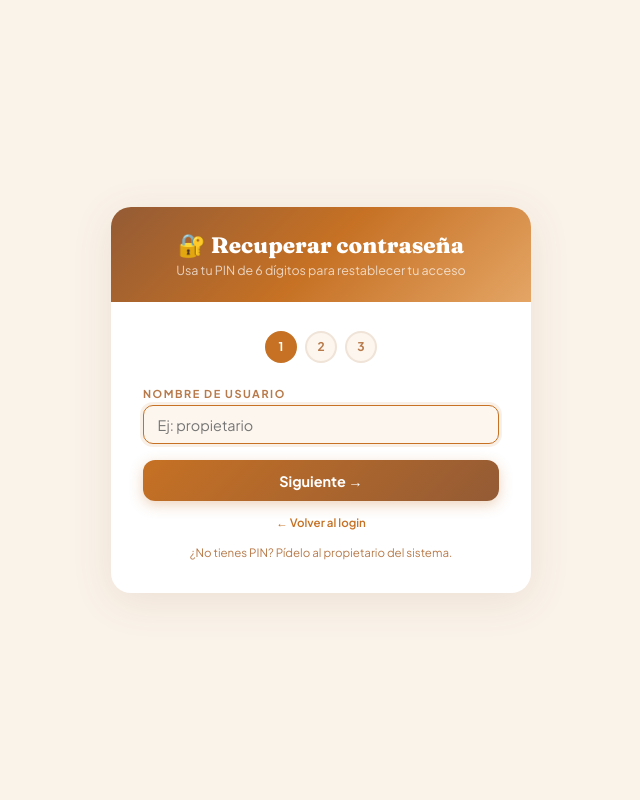
After one commit to Manuel151025/breakcontrol, a PHP site: page /panaderia/recuperar_pin.php in a window 1280 px wide. The commit adds this page. Shown: the whole page, without its empty margins (319-959 px from the left). Run offline with PHP 8.4, Linux system fonts and the light colour scheme.

Commit message:
Feature: recuperación de contraseña por PIN + bugfixes seguridad

```diff
--- /dev/null
+++ b/recuperar_pin.php
@@ -0,0 +1,283 @@
+<?php
+require_once __DIR__ . '/config/app.php';
+require_once __DIR__ . '/config/db.php';
+
+session_name(SESSION_NOMBRE);
+session_start();
+
+// Si ya está logueado, redirigir
+if (isset($_SESSION['id_usuario'])) {
+    header('Location: ' . APP_URL . '/index.php');
+    exit;
+}
+
+$pdo   = getConexion();
+$paso  = 1;
+$error = '';
+$ok    = '';
+$usuario_input = '';
+
+if ($_SERVER['REQUEST_METHOD'] === 'POST') {
+
+    // ── PASO 1: Verificar usuario ──────────────────────────────
+    if (isset($_POST['verificar_usuario'])) {
+        $usuario_input = trim($_POST['usuario'] ?? '');
+        if (empty($usuario_input)) {
+            $error = 'Ingresa tu nombre de usuario.';
+        } else {
+            $stmt = $pdo->prepare("SELECT id_usuario, pin_recuperacion FROM usuario WHERE nombre_usuario=? AND activo=1");
+            $stmt->execute([$usuario_input]);
+            $user = $stmt->fetch();
+
+            if (!$user) {
+                $error = 'Usuario no encontrado.';
+            } elseif (empty($user['pin_recuperacion'])) {
+                $error = 'Este usuario no tiene PIN configurado. Contacta al administrador.';
+            } else {
+                $_SESSION['recover_user_id'] = $user['id_usuario'];
+                $_SESSION['recover_usuario'] = $usuario_input;
+                $paso = 2;
+            }
+        }
+    }
+
+    // ── PASO 2: Verificar PIN ──────────────────────────────────
+    if (isset($_POST['verificar_pin'])) {
+        $pin = trim($_POST['pin'] ?? '');
+        $uid = $_SESSION['recover_user_id'] ?? null;
+        $usuario_input = $_SESSION['recover_usuario'] ?? '';
+
+        if (!$uid) {
+            $error = 'Sesión expirada. Empieza de nuevo.';
+            $paso = 1;
+        } elseif (empty($pin) || !preg_match('/^\d{6}$/', $pin)) {
+            $error = 'El PIN debe ser de 6 dígitos.';
+            $paso = 2;
+        } else {
+            $stmt = $pdo->prepare("SELECT pin_recuperacion FROM usuario WHERE id_usuario=?");
+            $stmt->execute([$uid]);
+            $hash = $stmt->fetchColumn();
+
+            if ($hash && password_verify($pin, $hash)) {
+                $_SESSION['recover_pin_ok'] = true;
+                $paso = 3;
+            } else {
+                $error = 'PIN incorrecto.';
+                $paso = 2;
+            }
+        }
+    }
+
+    // ── PASO 3: Cambiar contraseña ─────────────────────────────
+    if (isset($_POST['cambiar_clave'])) {
+        $nueva  = $_POST['nueva_clave'] ?? '';
+        $conf   = $_POST['confirmar_clave'] ?? '';
+        $uid    = $_SESSION['recover_user_id'] ?? null;
+        $pin_ok = $_SESSION['recover_pin_ok'] ?? false;
+        $usuario_input = $_SESSION['recover_usuario'] ?? '';
+
+        if (!$uid || !$pin_ok) {
+            $error = 'Sesión expirada. Empieza de nuevo.';
+            $paso = 1;
+        } elseif (strlen($nueva) < 6) {
+            $error = 'La contraseña debe tener al menos 6 caracteres.';
+            $paso = 3;
+        } elseif ($nueva !== $conf) {
+            $error = 'Las contraseñas no coinciden.';
+            $paso = 3;
+        } else {
+            try {
+                $hash = password_hash($nueva, PASSWORD_BCRYPT);
+                $pdo->prepare("UPDATE usuario SET contrasena_hash=? WHERE id_usuario=?")
+                    ->execute([$hash, $uid]);
+                // Limpiar sesión de recuperación
+                unset($_SESSION['recover_user_id'], $_SESSION['recover_usuario'], $_SESSION['recover_pin_ok']);
+                $ok = '¡Contraseña actualizada! Ya puedes iniciar sesión.';
+                $paso = 0; // Mostrar éxito
+            } catch (Exception $e) {
+                $error = 'Error al actualizar la contraseña.';
+                $paso = 3;
+            }
+        }
+    }
+}
+?>
+<!DOCTYPE html>
+<html lang="es">
+<head>
+  <meta charset="UTF-8">
+  <meta name="viewport" content="width=device-width, initial-scale=1">
+  <title>Recuperar contraseña — BreakControl</title>
+  <link href="https://fonts.googleapis.com/css2?family=Fraunces:wght@600;800&family=Plus+Jakarta+Sans:wght@400;500;600;700&display=swap" rel="stylesheet">
+  <style>
+    :root{--c1:#945b35;--c3:#c67124;--c4:#e4a565;--c5:#ecc198;--cbg:#faf3ea;--ccard:#fff;--clight:#fdf6ee;--ink:#281508;--ink2:#6b3d1e;--ink3:#b87a4a;--border:rgba(148,91,53,.12);}
+    *{margin:0;padding:0;box-sizing:border-box;}
+    body{font-family:'Plus Jakarta Sans',sans-serif;background:var(--cbg);min-height:100vh;display:flex;align-items:center;justify-content:center;padding:1.5rem;}
+    .card{background:var(--ccard);border-radius:20px;box-shadow:0 8px 40px rgba(148,91,53,.12);max-width:420px;width:100%;overflow:hidden;}
+    .card-header{background:linear-gradient(135deg,var(--c1),var(--c3),var(--c4));padding:1.5rem 2rem;text-align:center;}
+    .card-header h1{font-family:'Fraunces',serif;font-size:1.4rem;font-weight:800;color:#fff;margin-bottom:.2rem;}
+    .card-header p{font-size:.78rem;color:rgba(255,255,255,.7);}
+    .card-body{padding:1.8rem 2rem 2rem;}
+
+    /* Pasos */
+    .pasos{display:flex;justify-content:center;gap:.5rem;margin-bottom:1.5rem;}
+    .paso-dot{width:32px;height:32px;border-radius:50%;display:flex;align-items:center;justify-content:center;font-size:.75rem;font-weight:700;border:2px solid var(--border);color:var(--ink3);background:var(--clight);transition:all .3s;}
+    .paso-dot.activo{background:var(--c3);border-color:var(--c3);color:#fff;}
+    .paso-dot.done{background:#2e7d32;border-color:#2e7d32;color:#fff;}
+
+    .fl{margin-bottom:1rem;}
+    .fl label{display:block;font-size:.68rem;font-weight:700;text-transform:uppercase;letter-spacing:.14em;color:var(--ink3);margin-bottom:.35rem;}
+    .fl input{width:100%;border:1.5px solid var(--border);border-radius:10px;padding:.6rem .85rem;font-size:.9rem;font-family:inherit;color:var(--ink);background:var(--clight);transition:border-color .2s,box-shadow .2s;}
+    .fl input:focus{outline:none;border-color:var(--c3);box-shadow:0 0 0 3px rgba(198,113,36,.1);}
+
+    /* PIN input especial */
+    .pin-wrap{display:flex;justify-content:center;gap:.5rem;margin:1rem 0;}
+    .pin-digit{width:42px;height:50px;border:2px solid var(--border);border-radius:10px;text-align:center;font-size:1.3rem;font-weight:800;font-family:'Fraunces',serif;color:var(--ink);background:var(--clight);transition:border-color .2s;}
+    .pin-digit:focus{outline:none;border-color:var(--c3);box-shadow:0 0 0 3px rgba(198,113,36,.12);}
+    input[name="pin"]{position:absolute;opacity:0;pointer-events:none;}
+
+    .btn{width:100%;background:linear-gradient(135deg,var(--c3),var(--c1));color:#fff;border:none;border-radius:12px;padding:.72rem;font-size:.9rem;font-weight:700;cursor:pointer;font-family:inherit;box-shadow:0 4px 14px rgba(198,113,36,.3);transition:all .2s;display:flex;align-items:center;justify-content:center;gap:.4rem;margin-top:.5rem;}
+    .btn:hover{transform:translateY(-2px);box-shadow:0 7px 22px rgba(198,113,36,.45);}
+
+    .btn-sec{width:100%;background:var(--clight);color:var(--ink2);border:1px solid var(--border);border-radius:10px;padding:.55rem;font-size:.82rem;font-weight:600;cursor:pointer;font-family:inherit;margin-top:.6rem;text-align:center;display:block;text-decoration:none;transition:all .2s;}
+    .btn-sec:hover{border-color:var(--c3);color:var(--c3);}
+
+    .msg-err{background:#ffebee;border:1px solid #ef9a9a;border-left:3px solid #c62828;border-radius:10px;padding:.6rem .9rem;font-size:.82rem;color:#c62828;font-weight:600;margin-bottom:1rem;display:flex;align-items:center;gap:.4rem;}
+    .msg-ok{background:#e8f5e9;border:1px solid #a5d6a7;border-left:3px solid #2e7d32;border-radius:10px;padding:.6rem .9rem;font-size:.82rem;color:#1b5e20;font-weight:600;margin-bottom:1rem;display:flex;align-items:center;gap:.4rem;}
+
+    .hint{font-size:.72rem;color:var(--ink3);text-align:center;margin-top:.8rem;line-height:1.5;}
+    .hint a{color:var(--c3);text-decoration:none;font-weight:600;}
+    .hint a:hover{text-decoration:underline;}
+  </style>
+</head>
+<body>
+
+<div class="card">
+  <div class="card-header">
+    <h1>🔐 Recuperar contraseña</h1>
+    <p>Usa tu PIN de 6 dígitos para restablecer tu acceso</p>
+  </div>
+
+  <div class="card-body">
+    <!-- Indicador de pasos -->
+    <?php if ($paso >= 1 && $paso <= 3): ?>
+    <div class="pasos">
+      <div class="paso-dot <?= $paso == 1 ? 'activo' : ($paso > 1 ? 'done' : '') ?>">1</div>
+      <div class="paso-dot <?= $paso == 2 ? 'activo' : ($paso > 2 ? 'done' : '') ?>">2</div>
+      <div class="paso-dot <?= $paso == 3 ? 'activo' : '' ?>">3</div>
+    </div>
+    <?php endif; ?>
+
+    <?php if ($error): ?>
+    <div class="msg-err">⚠️ <?= htmlspecialchars($error) ?></div>
+    <?php endif; ?>
+
+    <?php if ($ok): ?>
+    <div class="msg-ok">✅ <?= htmlspecialchars($ok) ?></div>
+    <a href="<?= APP_URL ?>/login.php" class="btn" style="margin-top:1rem;">
+      Ir al login
+    </a>
+    <?php endif; ?>
+
+    <!-- PASO 1: Usuario -->
+    <?php if ($paso == 1): ?>
+    <form method="POST">
+      <div class="fl">
+        <label for="usuario">Nombre de usuario</label>
+        <input type="text" name="usuario" id="usuario" placeholder="Ej: propietario"
+               value="<?= htmlspecialchars($usuario_input) ?>" required autofocus>
+      </div>
+      <button type="submit" name="verificar_usuario" class="btn">
+        Siguiente →
+      </button>
+    </form>
+    <?php endif; ?>
+
+    <!-- PASO 2: PIN -->
+    <?php if ($paso == 2): ?>
+    <p style="text-align:center;font-size:.85rem;color:var(--ink2);margin-bottom:1rem;">
+      Ingresa el PIN de 6 dígitos para <strong><?= htmlspecialchars($_SESSION['recover_usuario'] ?? '') ?></strong>
+    </p>
+    <form method="POST">
+      <div class="pin-wrap">
+        <?php for ($i = 0; $i < 6; $i++): ?>
+        <input type="text" class="pin-digit" maxlength="1" inputmode="numeric" pattern="[0-9]"
+               data-idx="<?= $i ?>" autocomplete="off">
+        <?php endfor; ?>
+      </div>
+      <input type="hidden" name="pin" id="pin-hidden" value="">
+      <button type="submit" name="verificar_pin" class="btn">
+        Verificar PIN
+      </button>
+    </form>
+    <script>
+    (function(){
+      const digits = document.querySelectorAll('.pin-digit');
+      const hidden = document.getElementById('pin-hidden');
+      function updateHidden(){
+        hidden.value = Array.from(digits).map(d => d.value).join('');
+      }
+      digits.forEach((d, i) => {
+        d.addEventListener('input', function(){
+          this.value = this.value.replace(/\D/g,'').slice(0,1);
+          updateHidden();
+          if(this.value && i < 5) digits[i+1].focus();
+        });
+        d.addEventListener('keydown', function(e){
+          if(e.key === 'Backspace' && !this.value && i > 0){
+            digits[i-1].focus();
+            digits[i-1].value = '';
+            updateHidden();
+          }
+        });
+        d.addEventListener('paste', function(e){
+          e.preventDefault();
+          const txt = (e.clipboardData.getData('text') || '').replace(/\D/g,'').slice(0,6);
+          for(let j=0;j<6;j++) digits[j].value = txt[j]||'';
+          updateHidden();
+          if(txt.length >= 6) digits[5].focus();
+        });
+      });
+      digits[0].focus();
+    })();
+    </script>
+    <?php endif; ?>
+
+    <!-- PASO 3: Nueva contraseña -->
+    <?php if ($paso == 3): ?>
+    <p style="text-align:center;font-size:.85rem;color:#2e7d32;margin-bottom:1rem;font-weight:600;">
+      ✅ PIN verificado. Crea tu nueva contraseña.
+    </p>
+    <form method="POST">
+      <div class="fl">
+        <label for="nueva_clave">Nueva contraseña</label>
+        <input type="password" name="nueva_clave" id="nueva_clave"
+               placeholder="Mínimo 6 caracteres" required minlength="6" autofocus>
+      </div>
+      <div class="fl">
+        <label for="confirmar_clave">Confirmar contraseña</label>
+        <input type="password" name="confirmar_clave" id="confirmar_clave"
+               placeholder="Repite la contraseña" required minlength="6">
+      </div>
+      <button type="submit" name="cambiar_clave" class="btn">
+        🔑 Cambiar contraseña
+      </button>
+    </form>
+    <?php endif; ?>
+
+    <?php if ($paso > 0): ?>
+    <div class="hint">
+      <a href="<?= APP_URL ?>/login.php">← Volver al login</a>
+    </div>
+    <?php endif; ?>
+
+    <?php if ($paso == 1): ?>
+    <div class="hint">
+      ¿No tienes PIN? Pídelo al propietario del sistema.
+    </div>
+    <?php endif; ?>
+  </div>
+</div>
+
+</body>
+</html>
```
Also changed, not shown: login.php (+7 -0 lines), modules/configuracion/pin.php (added, +126 -0 lines), sql/agregar_pin.sql (added, +7 -0 lines), views/layouts/header.php (+7 -4 lines).
